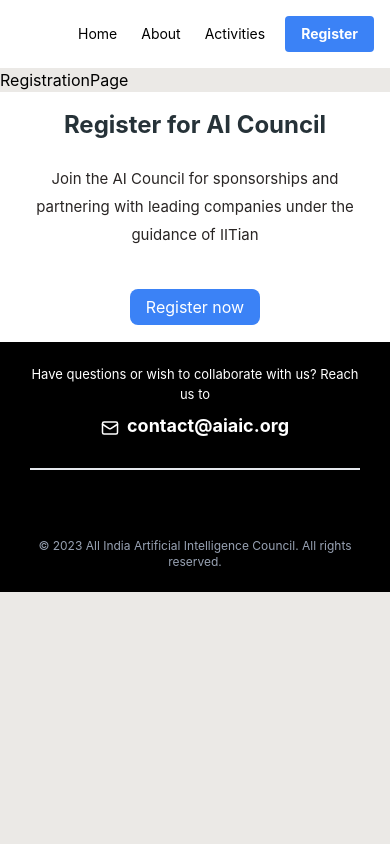
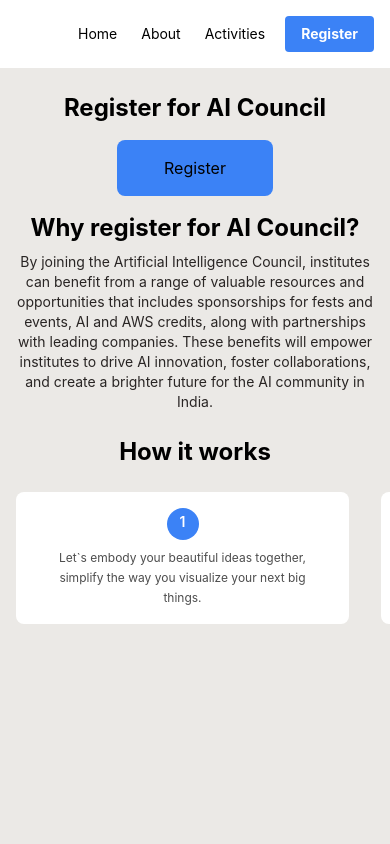
Before and after one commit to Baavro/AIC, a React (Create React App) app: page /register in a window 390 px wide. Shown: the top 844 px of the page. Built offline with nearby package versions, Linux system fonts and the light colour scheme; some icons are missing; a web font is replaced by a local one.

Commit message:
adding register and about us page

```diff
--- /dev/null
+++ b/src/components/StepsCard.tsx
@@ -0,0 +1,22 @@
+type StepCardProps = {
+    step: {
+      id: number;
+      title: string;
+      description: string;
+    };
+  };
+
+  const StepCard: React.FC<StepCardProps> = ({ step }) => {
+    return (
+      <div className="bg-white flex flex-col justify-start items-center lg:m-6 max-sm:m-4 text-center space-y-2 py-4 rounded-lg max-lg:min-w-[333px]">
+        <span className="w-8 h-8 font-semibold lg:text-2xl max-lg:text-lg max-sm:text-[14px] text-center rounded-full bg-blue-500 text-white">
+          {step.id}
+        </span>
+        <span className="text-black/70 w-[80%] leading-5 lg:text-[15px] max-lg:text-sm max-sm:text-[12px]">
+          {step.description}
+        </span>
+      </div>
+    );
+  };
+
+  export default StepCard;
--- a/src/pages/AboutUsPage.tsx
+++ b/src/pages/AboutUsPage.tsx
@@ -1,9 +1,27 @@
 import React from 'react';
+import Members from '../components/Members';
 
 type Props = {};
 
 const AboutUsPage = (props: Props) => {
-  return <div>AboutUsPage</div>;
+  return (
+    <div className="min-h-screen flex flex-col justify-start">
+      <div className="flex flex-col justify-start lg:py-4 max-lg:py-2 max-sm:py-1 items-center text-center lg:pt-16 max-lg:pt-8 max-sm:pt-6">
+        <span className="lg:text-4xl max-lg:text-2xl max-sm:textl-xl font-bold lg:pb-8 max-lg:pb-6 max-sm:pb-4">
+          About us
+        </span>
+        <span className="text-[#292524] lg:w-[75%] max-lg:w-[90%] max-sm:w-full px-4 lg:text-xl max-lg:text-lg max-sm:text-sm leading-8">
+          The All India Artificial Intelligence Council is a collaborative
+          agglomerate of Artificial intelligence organisations of colleges, with
+          select IITs at the helm. We foster a culture of innovation and
+          exploration in the field of AI, driving research and development
+          initiatives across the country.
+        </span>
+      </div>
+      {/* Members */}
+      <Members />
+    </div>
+  );
 };
 
 export default AboutUsPage;
--- a/src/pages/RegistrationPage.tsx
+++ b/src/pages/RegistrationPage.tsx
@@ -1,11 +1,83 @@
-import React from 'react'
+import { useEffect, useRef } from 'react';
+import SimpleBar from 'simplebar';
+import StepCard from '../components/StepsCard';
 
-type Props = {}
+const steps = [
+  {
+    id: 1,
+    description:
+      'Let`s embody your beautiful ideas together, simplify the way you visualize your next big things.',
+  },
+  {
+    id: 2,
+    description:
+      'Let`s embody your beautiful ideas together, simplify the way you visualize your next big things.',
+  },
+  {
+    id: 3,
+    description:
+      'Let`s embody your beautiful ideas together, simplify the way you visualize your next big things.',
+  },
+];
+
+type Props = {};
 
 const RegistrationPage = (props: Props) => {
+  const scrollableContainerRef = useRef(null);
+
+  useEffect(() => {
+    if (scrollableContainerRef.current) {
+      new SimpleBar(scrollableContainerRef.current);
+    }
+  }, []);
   return (
-    <div>RegistrationPage</div>
-  )
-}
+    <div className="min-h-screen flex flex-col justify-start">
+      <div className="flex flex-col justify-start lg:py-4 max-lg:py-2 max-sm:py-1 items-center text-center lg:pt-16 max-lg:pt-8 max-sm:pt-6">
+        <span className="lg:text-4xl max-lg:text-2xl max-sm:textl-xl font-bold lg:pb-8 max-lg:pb-6 max-sm:pb-4">
+          Register for AI Council
+        </span>
+        <div className="w-full flex justify-center items-center text-center">
+          <button
+            type="submit"
+            className="p-4 rounded-lg bg-blue-500 w-[40%]"
+            title="Register for AI Council"
+          >
+            Register
+          </button>
+        </div>
+        <span className="lg:text-4xl max-lg:text-2xl max-sm:textl-xl font-bold lg:pt-16 max-lg:pt-8 max-sm:pt-4">
+          Why register for AI Council?
+        </span>
+        <span className="text-[#292524] lg:w-[75%] max-lg:w-[90%] max-sm:w-full px-4 lg:text-xl max-lg:text-lg max-sm:text-sm leading-8 lg:py-4 max-lg:py-4 max-sm:py-2">
+          By joining the Artificial Intelligence Council, institutes can benefit
+          from a range of valuable resources and opportunities that includes
+          sponsorships for fests and events, AI and AWS credits, along with
+          partnerships with leading companies. These benefits will empower
+          institutes to drive AI innovation, foster collaborations, and create a
+          brighter future for the AI community in India.
+        </span>
+        <span className="lg:text-4xl max-lg:text-2xl max-sm:textl-xl font-bold lg:pt-8 max-lg:pt-6 max-sm:pt-4">
+          How it works
+        </span>
+        {/* How It works Card */}
+        <div className="w-[90%] flex lg:flex-row justify-around max-lg:flex-wrap lg:py-4 max-lg:py-2 max-sm:py-1 max-lg:hidden">
+          {steps.map((step: any) => (
+            <StepCard key={step.id} step={step} />
+          ))}
+        </div>
+        <div
+          className="relative w-full text-left max-sm:block max-w-full overflow-x-auto lg:hidden py-2"
+          ref={scrollableContainerRef}
+        >
+          <div className="relative flex flex-row">
+            {steps.map((step: any) => (
+              <StepCard key={step.id} step={step} />
+            ))}
+          </div>
+        </div>
+      </div>
+    </div>
+  );
+};
 
-export default RegistrationPage
+export default RegistrationPage;
```
